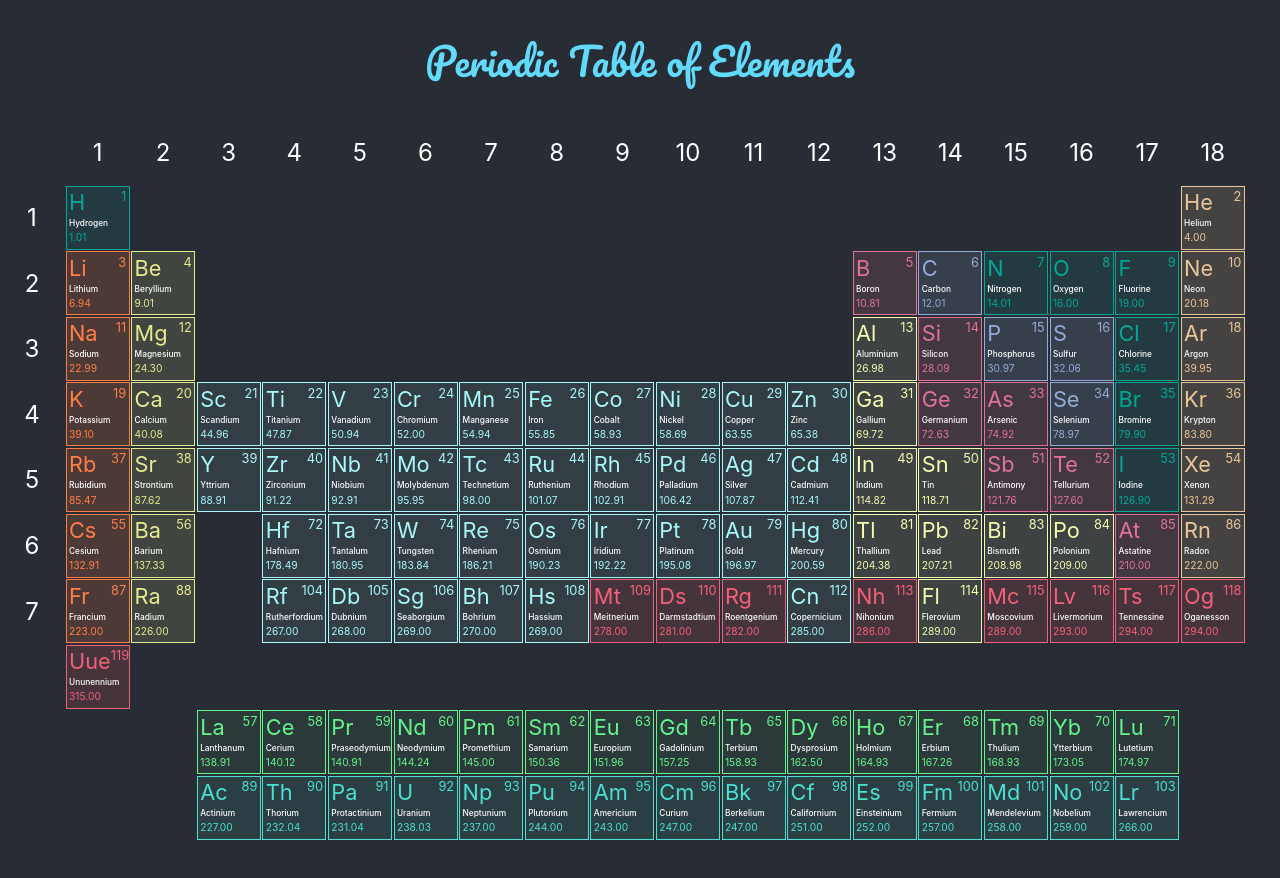
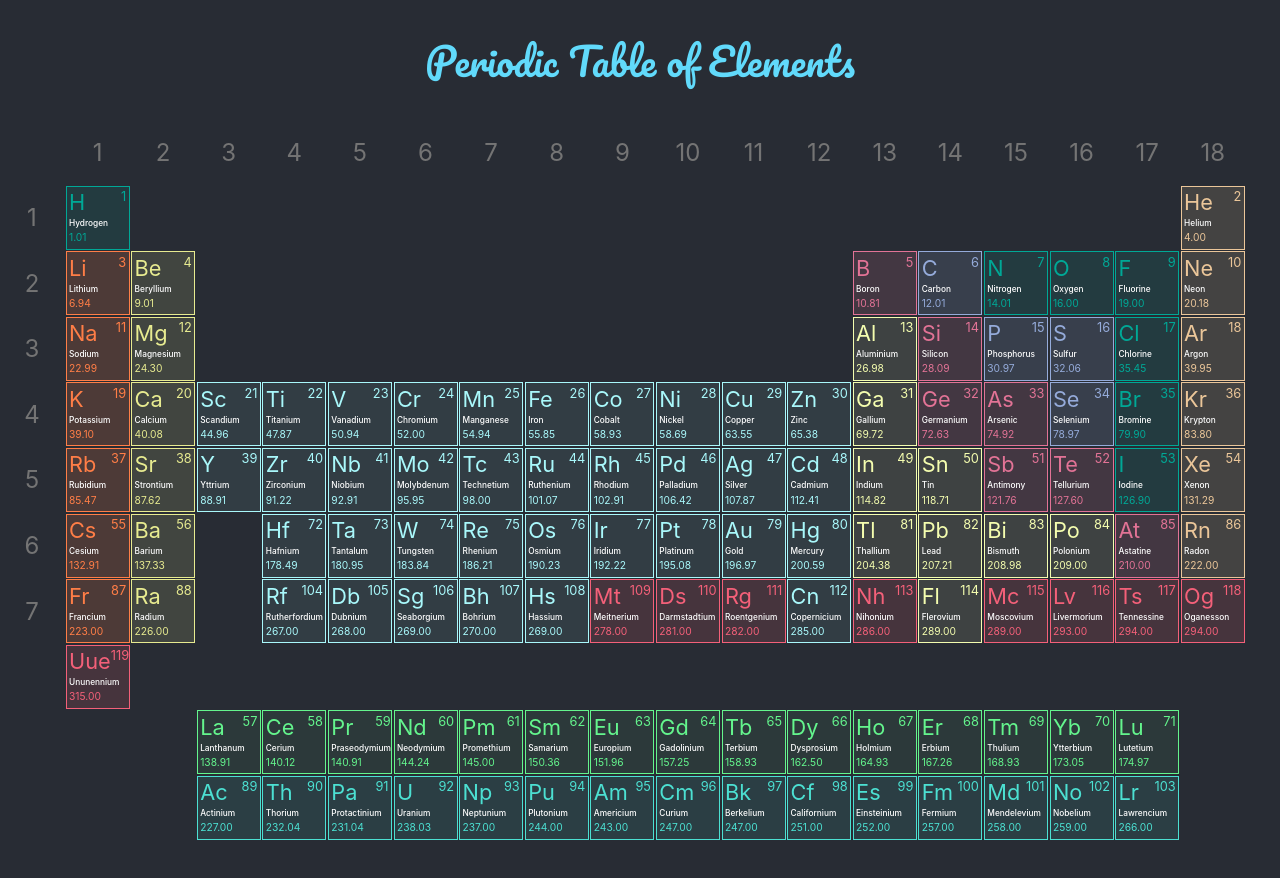
Before and after one commit to etienne-bourganel/periodic_table, a React (Create React App) app: page / in a window 1280 px wide. Shown: the top 878 px of the page. Built offline with nearby package versions, Linux system fonts and the light colour scheme.

Commit message:
Change style for period and group number

```diff
--- a/src/components/Cell/index.css
+++ b/src/components/Cell/index.css
@@ -17,7 +17,7 @@
 
 .periodOrGroupCell {
   align-items: center;
-  color: #fff;
+  color: rgb(116, 116, 116);
   display: flex;
   font-size: 1.5em;
   justify-content: center;
--- a/src/components/Cell/index.js
+++ b/src/components/Cell/index.js
@@ -5,9 +5,10 @@ const Cell = ({ elementInfo }) => {
   const handleClick = () => {
     // window.open(elementInfo.source, "_blank")
 
-    return infoToShow.forEach((infoItem) => {
+    infoToShow.forEach((infoItem) => {
       console.log(titlefy(infoItem) + elementInfo[infoItem])
     })
+    console.log("\n")
   }
 
   const infoToShow = [
```
